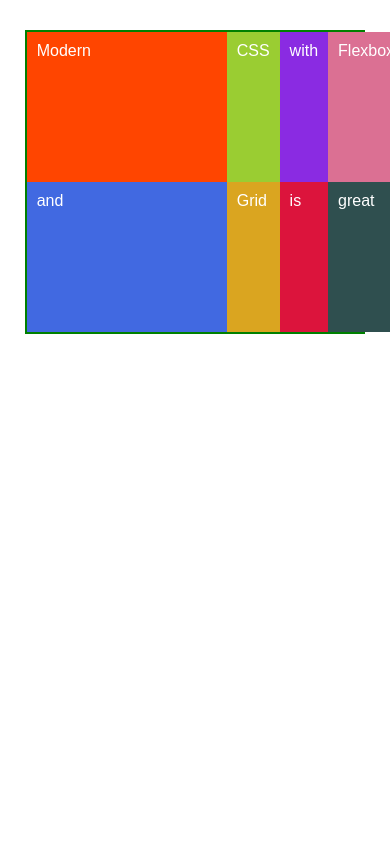
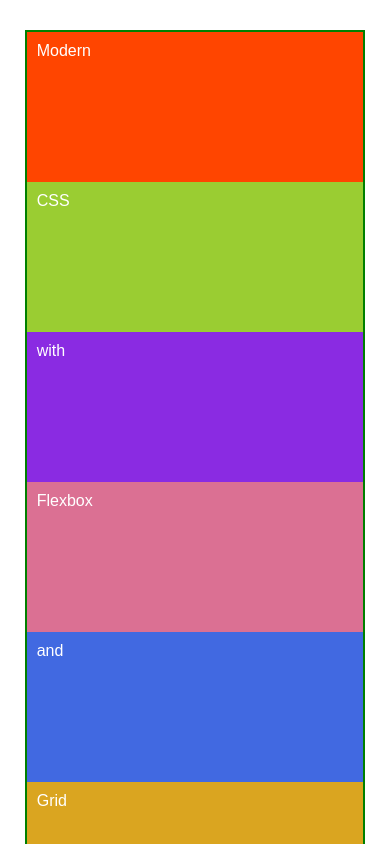
Before and after one commit to JuanCeja/Grid-Learn-MinMaxFunc, a plain HTML site: page index.html in a window 390 px wide. Shown: the top 844 px of the page. Drawn offline with Linux system fonts and the light colour scheme.

Commit message:
responsive layout using auto-fit and auto-fill

```diff
--- a/styles.scss
+++ b/styles.scss
@@ -12,9 +12,17 @@
     // grid-template-rows: repeat(2, min-content);
 
     // ------- USING MINMAX FUNCTION -------
+    // width: 90%;
+    // grid-template-rows: repeat(2, minmax(150px, min-content));
+    // grid-template-columns: minmax(200px, 50%) repeat(3, 1fr);
+
+    // ------- USING AUTO-FILL AND AUTO-FIT -------
+    grid-template-rows: repeat(2, minmax(150px, min-content));
+    grid-template-columns: repeat(auto-fill, 100px); // auto fill will create 10 tracks and fill number of elements or our desired sizes
+    grid-template-columns: repeat(auto-fit, 100px); // auto fit will create all tracks and fill some up and just give the remaining cells a width of 0
     width: 90%;
-    grid-template-rows: repeat(2, minmax(150px, min-content));
-    grid-template-columns: minmax(200px, 50%) repeat(3, 1fr);
+    grid-template-columns: repeat(auto-fit, minmax(200px, 1fr));
+    grid-auto-rows: 150px;
 
 
     .item {
```
Also changed, not shown: styles.css, 1 other file.
